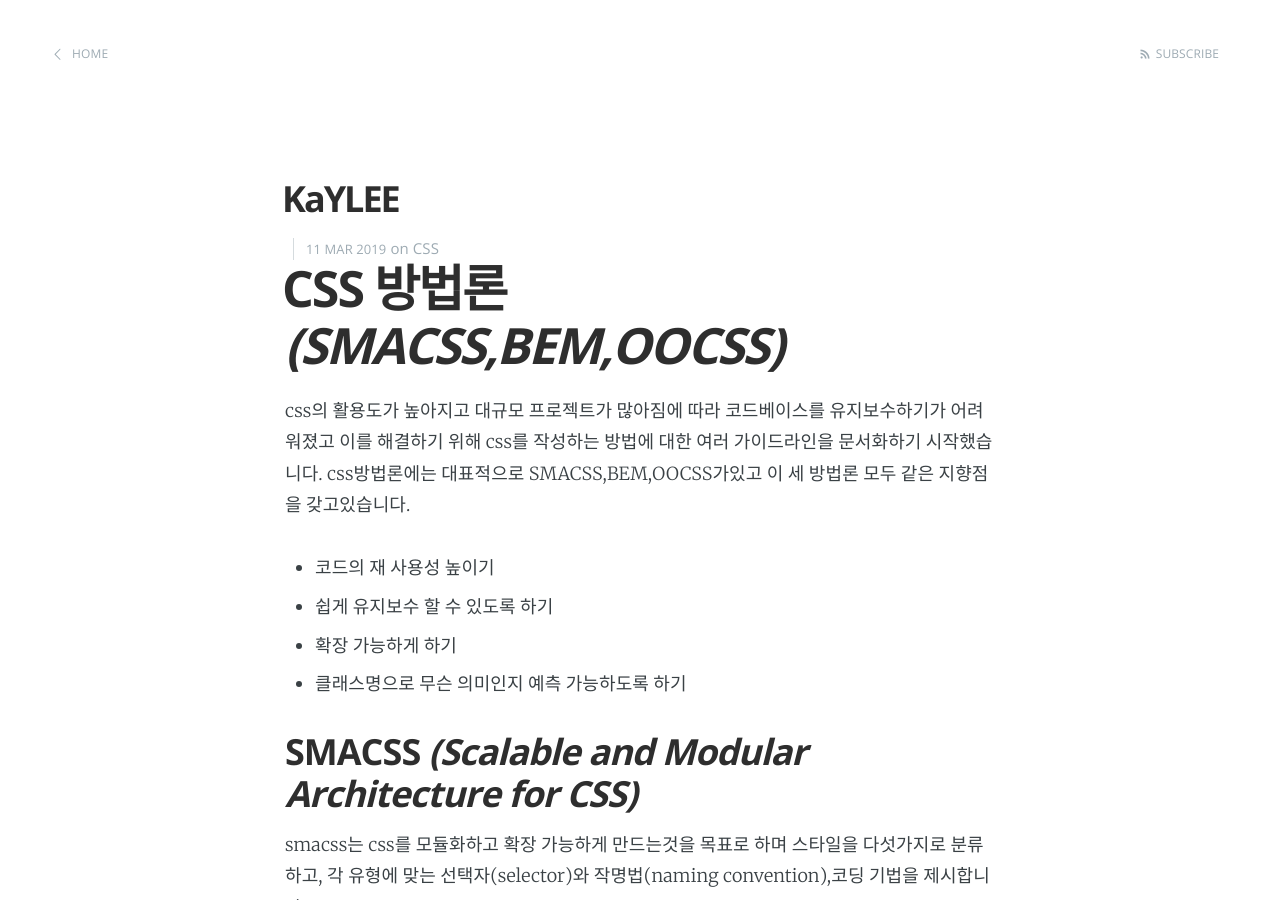
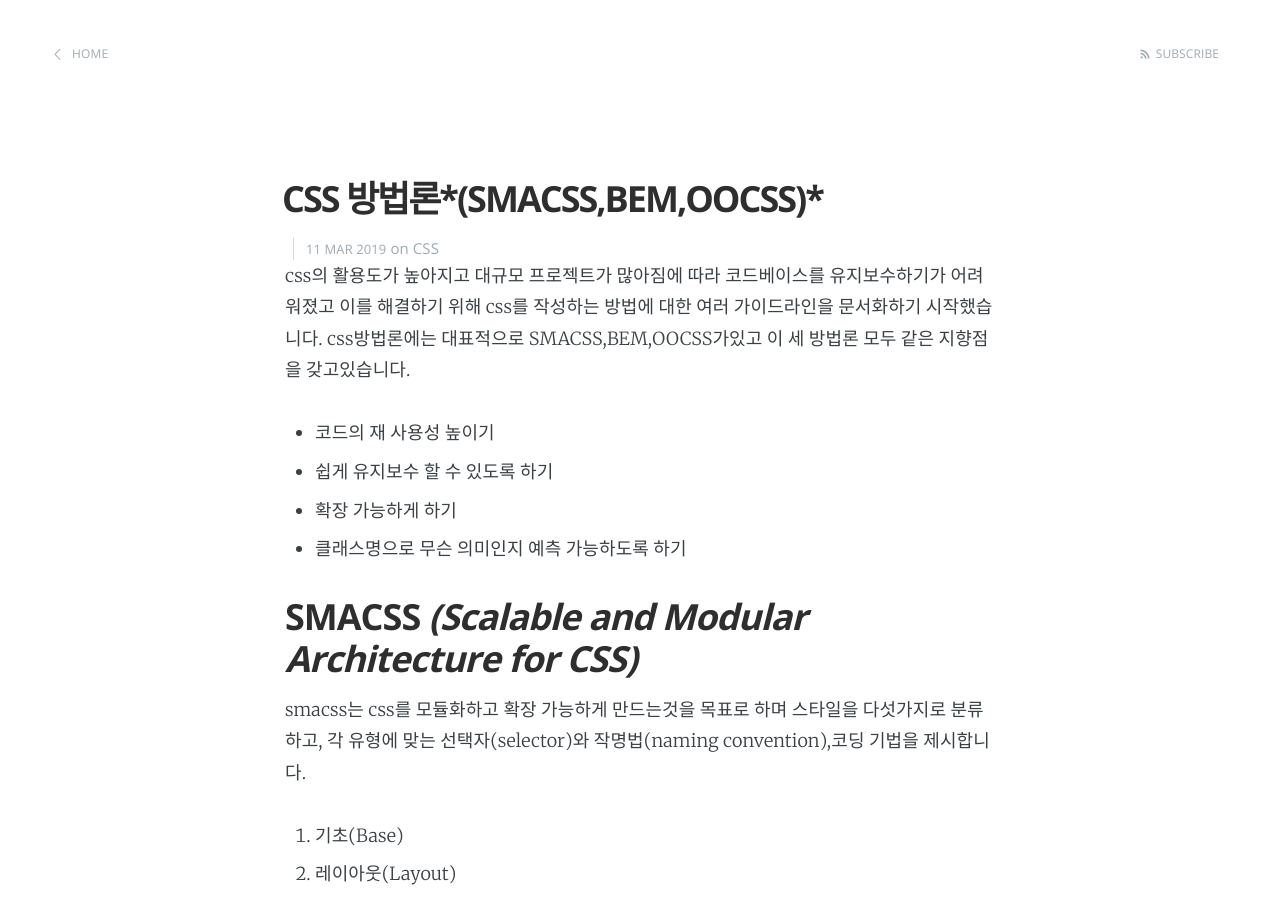
Before and after one commit to rosario/kasper, a Jekyll site: the page built from _posts/2019-03-11-css.md, in a window 1280 px wide and 900 px high. Built offline with Jekyll 4.4.1, drawn with Linux system fonts in a browser that asks for light colours.

Commit message:
Update 2019-03-11-css.md

```diff
--- a/_posts/2019-03-11-css.md
+++ b/_posts/2019-03-11-css.md
@@ -1,11 +1,9 @@
 ---
 layout: post
-title:  "KaYLEE"
+title:  "CSS 방법론*(SMACSS,BEM,OOCSS)*"
 date:   2019-03-11 10:00:00
 categories: CSS
 ---
-
-# CSS 방법론*(SMACSS,BEM,OOCSS)*
 
 css의 활용도가 높아지고 대규모 프로젝트가 많아짐에 따라 코드베이스를 유지보수하기가 어려워졌고 이를 해결하기 위해 css를 작성하는 방법에 대한 여러 가이드라인을 문서화하기 시작했습니다. css방법론에는 대표적으로 SMACSS,BEM,OOCSS가있고 이 세 방법론 모두 같은 지향점을 갖고있습니다.
 
```
